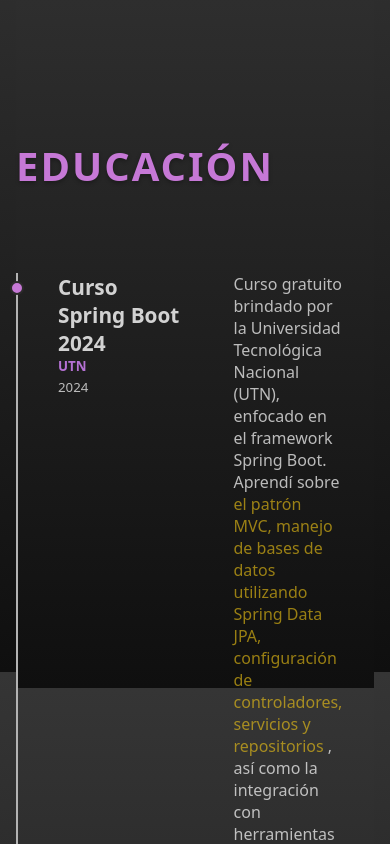
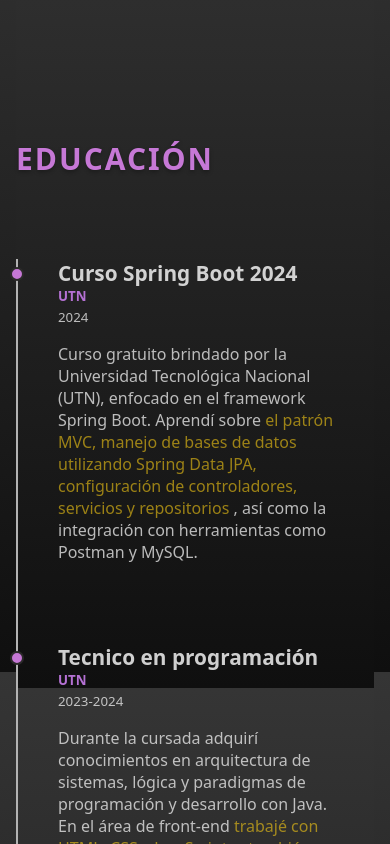
Before and after one commit to Gian282004/Portfolio, an Angular app: page / in a window 390 px wide. Shown: the part 1860-2704 px from the top of the page. Built offline with nearby package versions, Linux system fonts and the light colour scheme.

Commit message:
make responsive education component

```diff
--- a/src/app/components/education/education.component.css
+++ b/src/app/components/education/education.component.css
@@ -63,3 +63,24 @@ small{
     color: white;
     opacity: .7;
 }
+
+
+@media (max-width:600px)
+{
+
+    h3{
+        font-size: 30px;
+    }
+
+    .list-item{
+        flex-direction: column;
+        gap: 1rem;
+    }
+
+
+    .list-item p{
+        width: 100%;
+        opacity: .8;
+      }
+
+}
```
